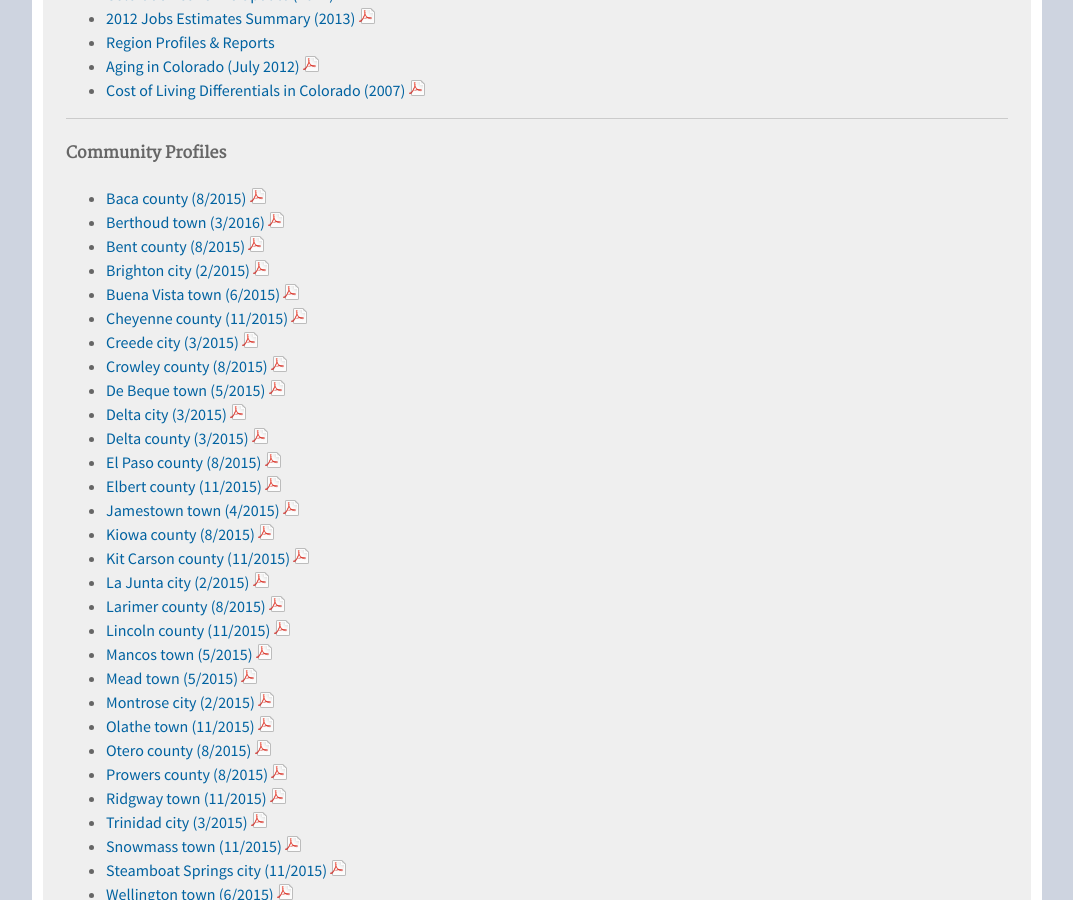
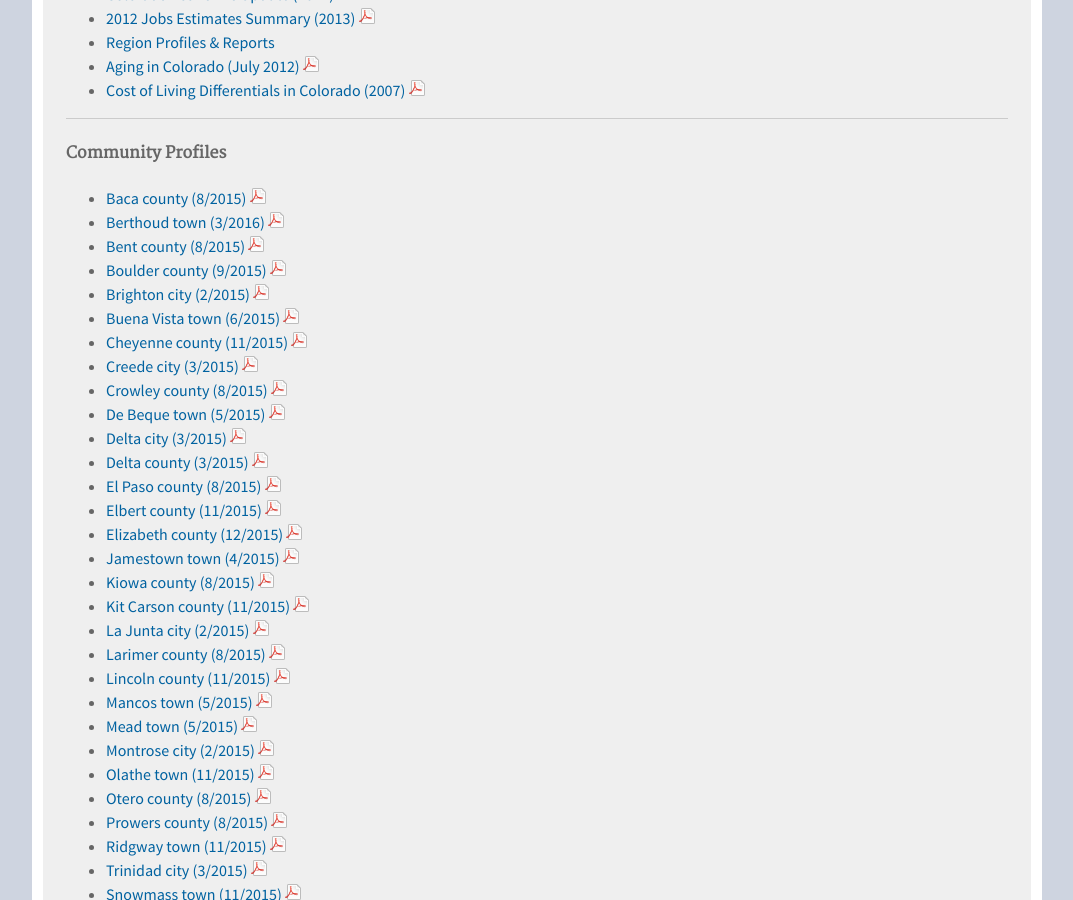
Before and after one commit to TBleess/Website_New, a Jekyll site: the page built from pages/9_Not_in_Menu/publications-and-presentations.md, in a window 1280 px wide and 900 px high, scrolled down 783 px. Shown: the whole window, without its empty margins (103-1176 px from the left). Built offline with Jekyll 4.4.1, drawn with Linux system fonts in a browser that asks for light colours.

Commit message:
Update publications-and-presentations.md

```diff
--- a/pages/9_Not_in_Menu/publications-and-presentations.md
+++ b/pages/9_Not_in_Menu/publications-and-presentations.md
@@ -48,6 +48,7 @@
 - [Baca county (8/2015) ![pdf](/images/page_white_acrobat.png 'download pdf file')](https://drive.google.com/uc?export=download&id=0B-vz6H4k4SESczA5eEd6MVpCWFk)
 - [Berthoud town (3/2016) ![pdf](/images/page_white_acrobat.png 'download pdf file')](https://drive.google.com/open?id=0B-vz6H4k4SESN29PZnRTdG9mdlE)
 - [Bent county (8/2015) ![pdf](/images/page_white_acrobat.png 'download pdf file')](https://drive.google.com/uc?export=download&id=0B-vz6H4k4SESQk5vb2xkRDFKblU)
+- [Boulder county (9/2015) ![pdf](/images/page_white_acrobat.png 'download pdf file')](https://drive.google.com/uc?export=download&id=0B-vz6H4k4SESZXJjZXdmUzVxbDQ)
 - [Brighton city (2/2015) ![pdf](/images/page_white_acrobat.png 'download pdf file')](https://drive.google.com/uc?export=download&id=0B2oqdPZKJqK7UG1iQW10Y3hnQm8)
 - [Buena Vista town (6/2015) ![pdf](/images/page_white_acrobat.png 'download pdf file')](https://drive.google.com/uc?export=download&id=0B-vz6H4k4SESaFRTanpiYnBJalU)
 - [Cheyenne county (11/2015) ![pdf](/images/page_white_acrobat.png 'download pdf file')](https://drive.google.com/uc?export=download&id=0B-vz6H4k4SESaWpUWFNKTDM2czg)
@@ -58,6 +59,7 @@
 - [Delta county (3/2015) ![pdf](/images/page_white_acrobat.png 'download pdf file')](https://drive.google.com/uc?export=download&id=0B2oqdPZKJqK7bERzclp4NW8yVGc)
 - [El Paso county (8/2015) ![pdf](/images/page_white_acrobat.png 'download pdf file')](https://drive.google.com/uc?export=download&id=0B-vz6H4k4SESX2FLdU52OERleG8)
 - [Elbert county (11/2015) ![pdf](/images/page_white_acrobat.png 'download pdf file')](https://drive.google.com/uc?export=download&id=0B-vz6H4k4SESOG9SVEtaNkE0S0k)
+- [Elizabeth county (12/2015) ![pdf](/images/page_white_acrobat.png 'download pdf file')](https://drive.google.com/uc?export=download&id=0B-vz6H4k4SESZXJjZXdmUzVxbDQ)
 - [Jamestown town (4/2015) ![pdf](/images/page_white_acrobat.png 'download pdf file')](https://drive.google.com/uc?export=download&id=0B2oqdPZKJqK7WWRBM3JFYTN1dG8)
 - [Kiowa county (8/2015) ![pdf](/images/page_white_acrobat.png 'download pdf file')](https://drive.google.com/uc?export=download&id=0B-vz6H4k4SESSjFWZ0Q0VHAzOUk)
 - [Kit Carson county (11/2015) ![pdf](/images/page_white_acrobat.png 'download pdf file')](https://drive.google.com/uc?export=download&id=0B-vz6H4k4SESYlFJemcycnNXem8)
```
